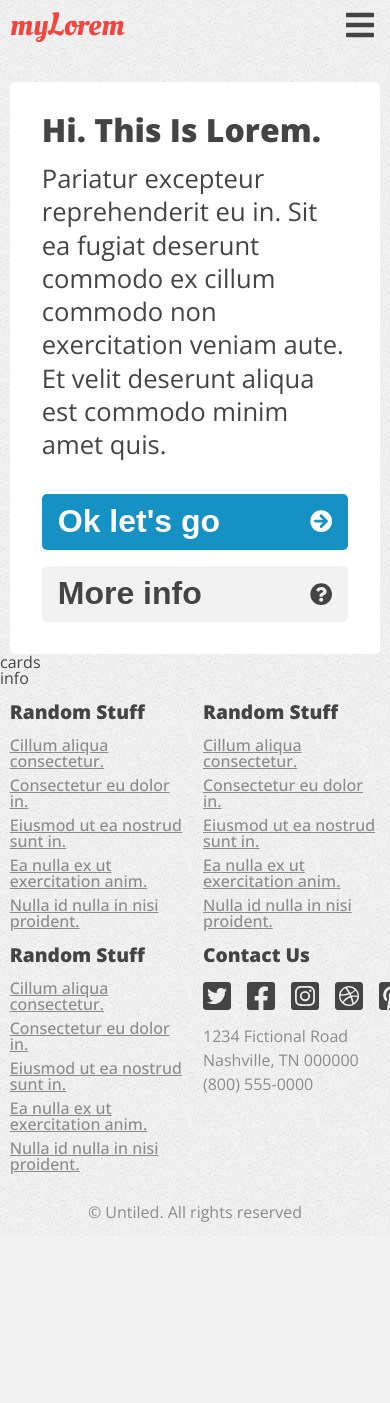
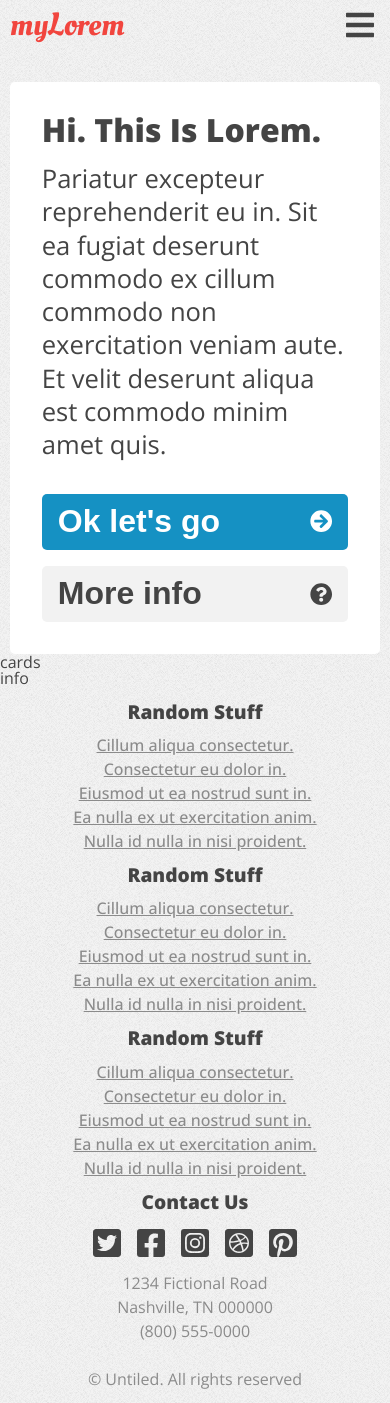
Before and after one commit to cavargasl/test-byb, a React (Create React App) app: page / in a window 390 px wide. Before the commit the page ends 1236 px from the top, so only its background shows below. Built offline with nearby package versions, Linux system fonts and the light colour scheme.

Commit message:
correction responsive footer

```diff
--- a/src/components/Footer/Footer.scss
+++ b/src/components/Footer/Footer.scss
@@ -14,11 +14,9 @@
     gap: 1em;
     width: 100%;
     //grid-template-columns: repeat(auto-fit, minmax(14rem, 1fr));
-    grid-template-columns: repeat(auto-fit, minmax(10rem, 1fr));
+    grid-template-columns: repeat(auto-fit, minmax(13rem, 1fr));
   }
-  @media screen and (max-width: $breakpoint-xl) {
 
-  }
 
   &_aside{
     display: flex;
@@ -45,13 +43,22 @@
     }
   }
 }
-
+@media (max-width: 474px) {
+  .footer_info{
+    grid-template-columns: 1fr;
+    text-align: center;
+  }
+  .brand-icon{
+    justify-content: center;
+  }
+}
 .brand-icon{
   font-size: 2em;
   color: $secundary-color;
   display: flex;
   gap: .5em;
   cursor: pointer;
+  flex-wrap: wrap;
   svg{
     transition: $default-transition;
     &:hover{
```
